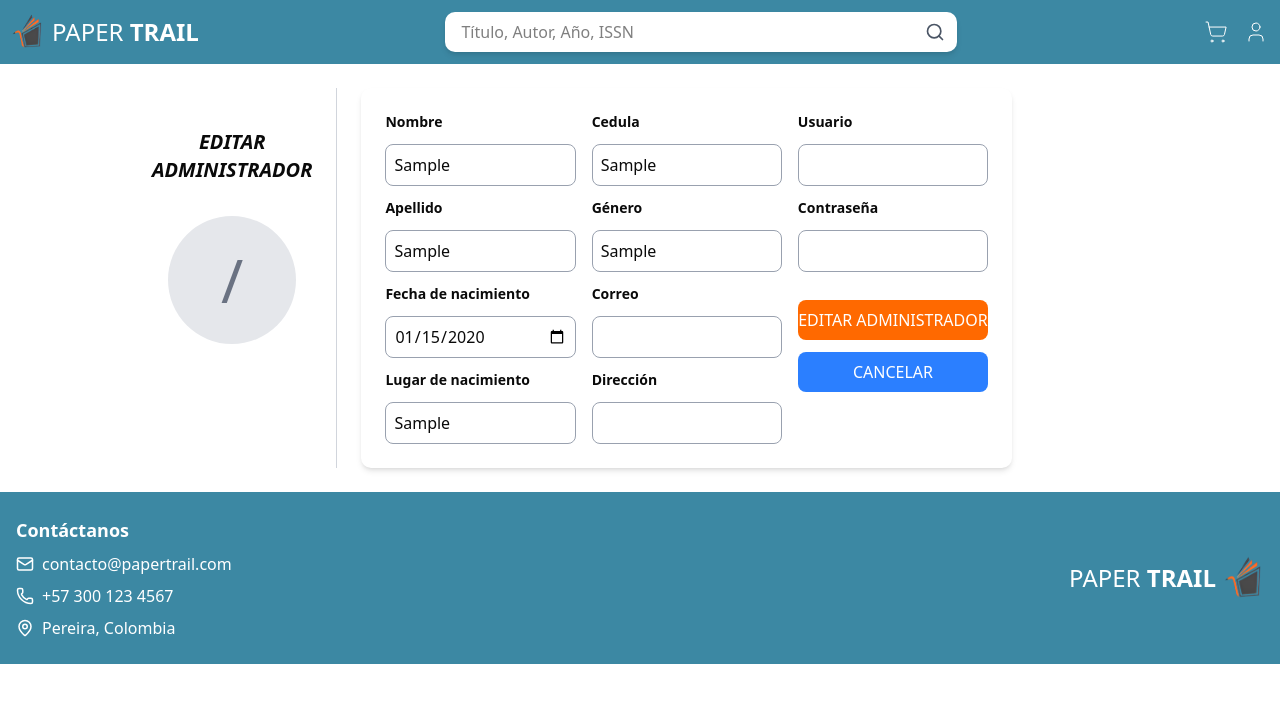
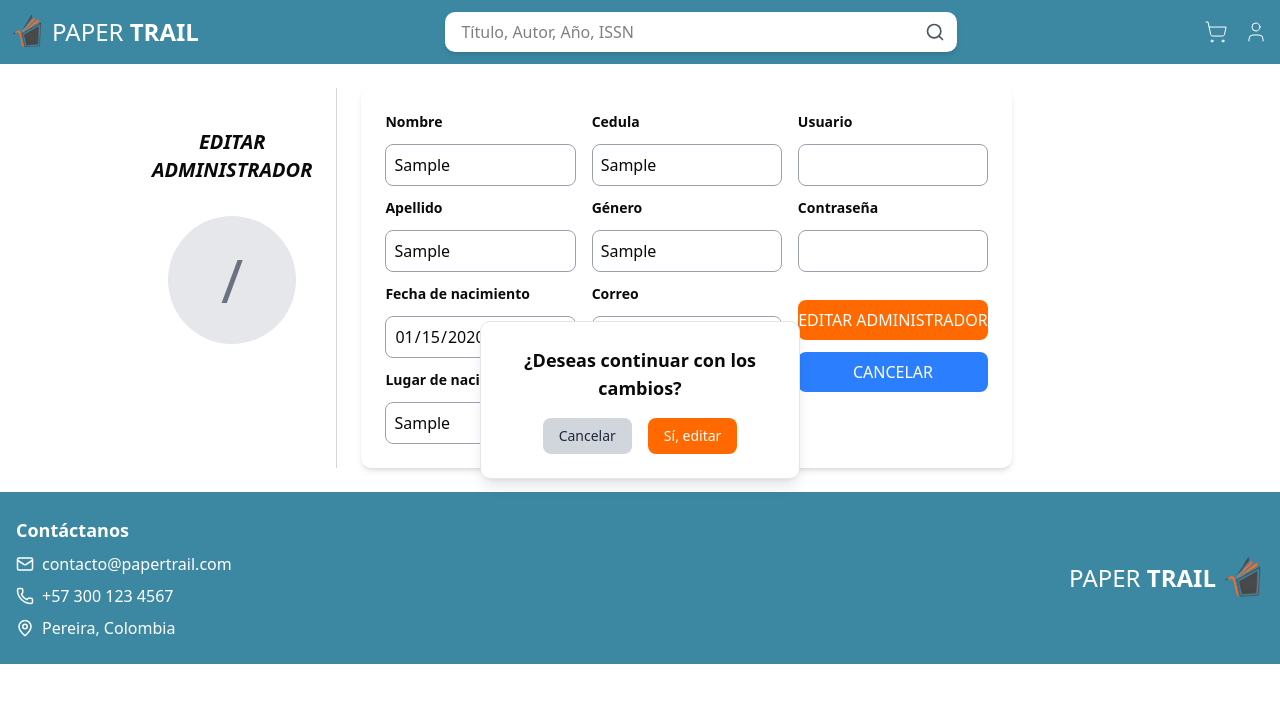
Before and after one commit to sofia0281/PaperTrailV2, a Next.js app in the folder frontend/: page /routes/editadmin/1 in a window 1280 px wide. Both pictures are taken after typing "Sample", "Sample", "2020-01-15", "Sample", "Sample", "Sample" into the empty fields and a click on the button "EDITAR ADMINISTRADOR". Shown: the top 702 px of the page. Built offline with nearby package versions, Linux system fonts and the light colour scheme; no server answers.

Commit message:
Ventana emergente editadmin

```diff
--- a/frontend/components/editadmin.tsx
+++ b/frontend/components/editadmin.tsx
@@ -2,10 +2,18 @@
 import { useState, useEffect } from "react";
 import withAuth from '@/components/withAuth';
 import { getAdminData, putAdminData } from "@/services/adminCRUD";
-
+import { motion } from "framer-motion";
+import { XCircle } from "lucide-react";
+import { useRouter } from "next/navigation";
 
 const EditAdmin =  ({ adminID }: { adminID: string }) => {
-  console.log(adminID)
+
+  const router = useRouter();
+
+  {/*Estados para las ventanas de confirmación */}
+  const [showConfirm, setShowConfirm] = useState(false);
+  const [message, setMessage] = useState<string | null>(null);
+
   const [formData, setFormData] = useState({
     nombre: "",
     apellido: "",
@@ -20,32 +28,35 @@ const EditAdmin =  ({ adminID }: { adminID: string }) => {
   });
 
   const handleChange = (e: React.ChangeEvent<HTMLInputElement | HTMLSelectElement>) => {
-    console.log("Campo cambiado:", e.target.name, "Nuevo valor:", e.target.value);
     setFormData({ ...formData, [e.target.name]: e.target.value });
   };
 
   const handleSubmit = async (e: React.FormEvent) => {
     e.preventDefault();
-      console.log("Datos guardados:", formData);
-      const userData = await getAdminData(adminID);
+    setShowConfirm(true);
+  };
+
+  const confirmSubmit = async () => {
+    setShowConfirm(false);
     try {
       const updatedUserData = {
-            "username":formData.usuario,
-            "email":formData.correo,
-            "Nombre":formData.nombre,
-            "Apellido":formData.apellido,
-            "cedula":formData.cedula,
-            "Genero":formData.genero,
-            "Fecha_nacimiento":formData.fechaNacimiento,
-            "Lugar_nacimiento":formData.lugarNacimiento,
-            "Direccion":formData.direccion,
-            "password":formData.password
+        "username": formData.usuario,
+        "email": formData.correo,
+        "Nombre": formData.nombre,
+        "Apellido": formData.apellido,
+        "cedula": formData.cedula,
+        "Genero": formData.genero,
+        "Fecha_nacimiento": formData.fechaNacimiento,
+        "Lugar_nacimiento": formData.lugarNacimiento,
+        "Direccion": formData.direccion,
+        "password": formData.password
       };
-        const actualizado = await putAdminData(updatedUserData,adminID);
-        console.log('Usuario actualizado:', actualizado);
+      await putAdminData(updatedUserData, adminID);
+      setMessage("Administrador editado correctamente");
+      setTimeout(() => setMessage(null), 3000);
     } catch (error) {
-      console.error('Error:', error.message);
-      alert('Error al actualizar los datos');
+      console.error("Error:", error.message);
+      setMessage("Error al actualizar los datos");
     }
   };
 
@@ -56,18 +67,17 @@ const EditAdmin =  ({ adminID }: { adminID: string }) => {
         setFormData({
           nombre: userData.Nombre || "",
           apellido: userData.Apellido || "",
-            cedula: userData.cedula || "",  // Nota: 'cedula' en minúscula (como en tu API)
+          cedula: userData.cedula || "",
           genero: userData.Genero || "",
           fechaNacimiento: userData.Fecha_nacimiento || "",
           lugarNacimiento: userData.Lugar_nacimiento || "",
           direccion: userData.Direccion || "",
-            correo: userData.email || "",  // Añadido para consistencia
+          correo: userData.email || "",
           usuario: userData.username || "",
-            password: ""  // Siempre vacío por seguridad
+          password: ""
         });
       }
     };
-
     loadAdminData();
   }, []);
     const handleCancelar = () => {
@@ -181,6 +191,32 @@ const EditAdmin =  ({ adminID }: { adminID: string }) => {
           </div>
         </form>
       </div>
+        {/* Modal de confirmación */}
+        {showConfirm && (
+        <div className="fixed top-1/2 left-1/2 transform -translate-x-1/2 -translate-y-1/2 bg-white p-6 rounded-lg shadow-lg w-80 text-center border z-50">
+          <p className="text-lg font-semibold">¿Deseas continuar con los cambios?</p>
+          <div className="mt-4 flex justify-center space-x-4">
+            <button className="bg-gray-300 text-gray-800 px-4 py-2 rounded-md text-sm" onClick={() => setShowConfirm(false)}>
+              Cancelar
+            </button>
+            <button className="bg-orange-500 text-white px-4 py-2 rounded-md text-sm" onClick={confirmSubmit}>
+              Sí, editar
+            </button>
+          </div>
+        </div>
+      )}
+      {/* Notificación emergente */}
+      {message && (
+        <motion.div
+          initial={{ opacity: 0, y: -50 }}
+          animate={{ opacity: 1, y: 0 }}
+          exit={{ opacity: 0, y: -50 }}
+          className="fixed top-1/2 left-1/2 transform -translate-x-1/2 -translate-y-1/2 w-80 bg-orange-500 text-white p-6 rounded-lg shadow-lg text-center text-sm z-50 flex items-center justify-between"
+        >
+          <span className="flex-1 text-center">{message}</span>
+          <XCircle size={20} className="cursor-pointer hover:text-gray-200" onClick={() => setMessage(null)} />
+        </motion.div>
+      )}
     </div>
   );
 };
```
Lines whose indentation alone changed are shown as unchanged.
